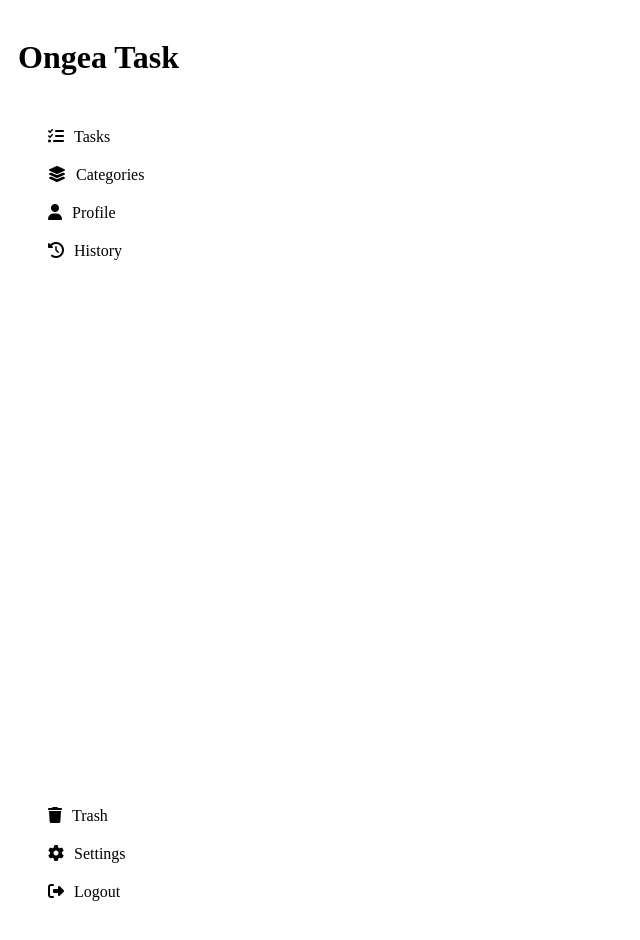
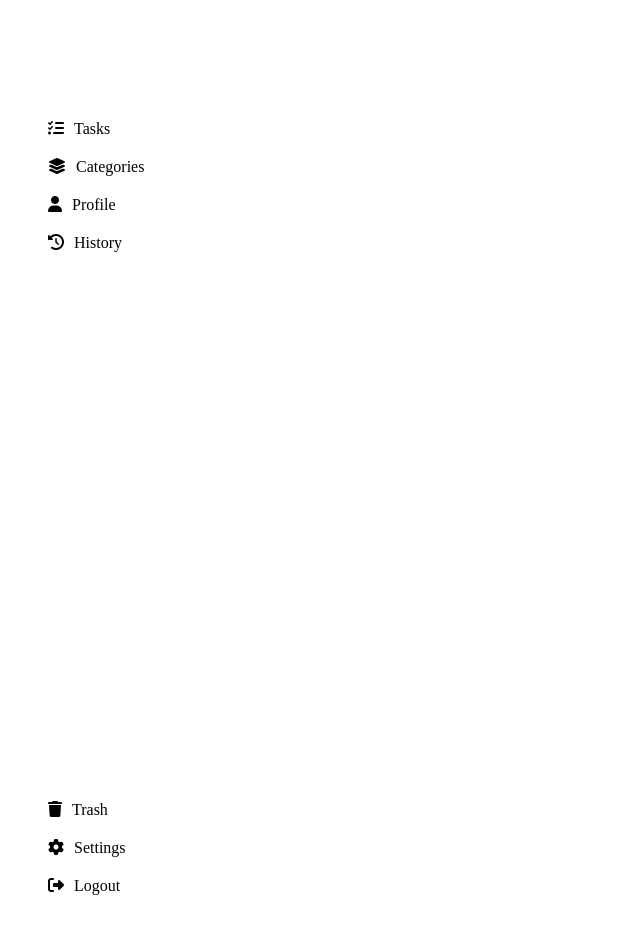
Before and after one commit to Ongea-Tech/OngeaTask, a Flask app: page / in a window 1280 px wide. Shown: the top 940 px of the page, without its empty margins (0-640 px from the left). Run offline with Flask 3, Linux system fonts and the light colour scheme.

Commit message:
Removes one line in the index file and makes changes in the css one

```diff
--- a/app/static/styles.css
+++ b/app/static/styles.css
@@ -5,7 +5,8 @@ body {
 
 .sidebar {
   width: 200px;
-  height: 100vh;
+  height: calc(100vh - 90px);
+  top: 90px;
   padding: 20px;
   position: fixed;
 }
@@ -19,7 +20,7 @@ body {
 .top-sidebar {
   display: flex;
   flex-direction: column;
-  height: 68%;
+  height: 75%;
 }
 
 .bottom-sidebar {
@@ -31,3 +32,10 @@ body {
 .sidebar i {
   padding-right: 10px;
 }
+
+.top-sidebar a.active {
+  background-color: darkgray;
+  color: white;
+  font-weight: bold;
+
+}
--- a/app/templates/index.html
+++ b/app/templates/index.html
@@ -13,8 +13,6 @@
     />
   </head>
   <body>
-    <h1>Ongea Task</h1>
-
     <div class="sidebar">
       <div class="top-sidebar">
         <a href="#"><i class="fa-solid fa-list-check"></i>Tasks</a>
```
Also changed, not shown: app/templates/categories.html (added), app/templates/profile.html (added).
